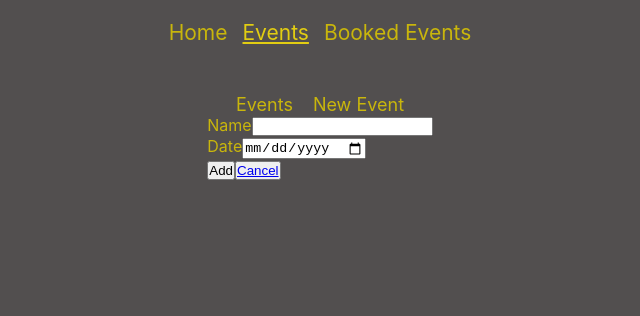
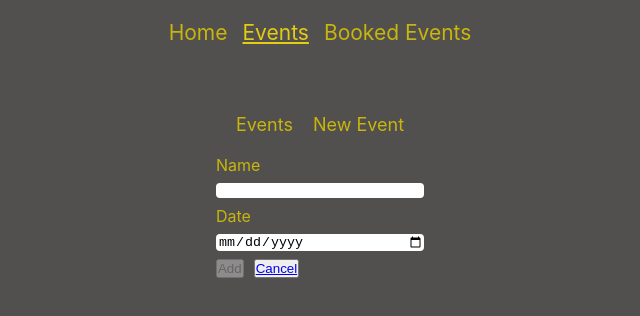
Before and after one commit to Thoss24/book-me-in-2-system, a React (Create React App) app: page /events/new-event in a window 1280 px wide. Shown: the top 316 px of the page, without its empty margins (320-960 px from the left). Built offline with nearby package versions, Linux system fonts and the light colour scheme.

Commit message:
Added booked events put request and rendering

```diff
--- a/src/components/events_elements/edit_event_elements/EditEventForm.js
+++ b/src/components/events_elements/edit_event_elements/EditEventForm.js
@@ -1,14 +1,15 @@
 import { Form } from "react-router-dom";
-import { Link } from "react-router-dom";
 import useFormInput from "../../../hooks/use-form-input";
 import useValidateForm from "../../../hooks/use-validate-form";
 import classes from "./EditEventForm.module.css";
+import { Link } from "react-router-dom";
 
 const EditEventForm = (props) => {
 
     const { nameIsValid, dateIsValid } = useValidateForm()
 
     const {
+        inputValue: nameInputValue,
         inputInvalid: nameInputInvalid,
         handleChangeInput: handleNameChange,
         handleIsTouched: handleNameIsTouched,
@@ -27,23 +28,31 @@ const EditEventForm = (props) => {
         handleDateReset()
     };
 
-    const formIsValid = !nameInputInvalid && !dateInputInvalid;
     const nameInputIsValid = nameInputInvalid ? classes.invalid : classes.valid;
     const dateInputIsValid = dateInputInvalid ? classes.invalid : classes.valid;
+    //const formIsValid = !nameInputInvalid && !dateInputInvalid;
+
+    let formIsValid = false;
+
+    if (!nameInputInvalid && nameInputValue.length > 0) {
+        formIsValid = true
+    }
 
     return (
-        <Form method="PATCH" onSubmit={submitFormHandler}>
+        <Form method="PATCH" onSubmit={submitFormHandler} className={classes['edit-event-form']}>
             <h1>Edit Event Page</h1>
-            <div>
-                <label htmlFor=""></label>
+            <div className={classes['input-section']}>
+                <label htmlFor="name">Name</label>
                 <input className={nameInputIsValid} type="text" name="name" onChange={handleNameChange} onBlur={handleNameIsTouched} defaultValue={props.name}/>
             </div>
-            <div>
-                <label htmlFor=""></label>
+            <div className={classes['input-section']}>
+                <label htmlFor="date">Date</label>
                 <input className={dateInputIsValid} type="date" name="date" onChange={handleDateChange} onBlur={handleDateIsTouched} defaultValue={props.date}/>
             </div>
+            <div className={classes.buttons}>
             <button type="submit" disabled={!formIsValid}>Done</button>
-            <button type="none"><Link to={'..'}>Cancel</Link></button>
+            <button type="none" ><Link to={'/events'}>Cancel</Link></button>
+            </div>
         </Form>
     )
 };
--- a/src/components/events_elements/edit_event_elements/EditEventForm.module.css
+++ b/src/components/events_elements/edit_event_elements/EditEventForm.module.css
@@ -1,3 +1,28 @@
+.edit-event-form {
+    display: flex;
+    flex-direction: column;
+    justify-content: center;
+    gap: 8px;
+}
+
+.input-section {
+    display: flex;
+    flex-direction: column;
+    gap: 8px;
+}
+
+.input-section input {
+    border: none;
+    border-radius: 4px;
+    padding-left: 2px;
+}
+
+.buttons {
+    display: flex;
+    flex-direction: row;
+    gap: 10px;
+}
+
 .invalid {
     color: red;
     background-color: lightsalmon;
--- a/src/components/events_elements/new_events/NewEventForm.js
+++ b/src/components/events_elements/new_events/NewEventForm.js
@@ -1,6 +1,7 @@
-import { Form, Link } from "react-router-dom";
+import { Form } from "react-router-dom";
 import useFormInput from "../../../hooks/use-form-input";
 import useValidateForm from "../../../hooks/use-validate-form";
+import { Link } from "react-router-dom";
 import classes from "./NewEventForm.module.css";
 
 const NewEventForm = () => {
@@ -8,6 +9,7 @@ const NewEventForm = () => {
     const  { nameIsValid, dateIsValid } = useValidateForm();
 
     const {
+      inputValue: nameInputValue,
       inputInvalid: nameInputInvalid,
       handleChangeInput: nameChangeInput,
       handleIsTouched: nameIsTouched,
@@ -26,23 +28,28 @@ const NewEventForm = () => {
       dateHandleReset()
     };
 
-  const formIsValid = !nameInputInvalid && !dateInputInvalid;
   const nameInputIsValid = nameInputInvalid ? classes.invalid : classes.valid;
   const dateInputIsValid = dateInputInvalid ? classes.invalid : classes.valid;
 
+  let formIsValid = false;
+
+  if (!nameInputInvalid && nameInputValue.length > 0) {
+      formIsValid = true
+  };
+
   return (
-    <Form method="POST" onSubmit={submitFormHandler}>
-      <div>
+    <Form method="POST" onSubmit={submitFormHandler} className={classes['new-event-form']}>
+      <div className={classes['input-section']}>
         <label htmlFor="">Name</label>
         <input className={nameInputIsValid} type="text" name="name" onChange={nameChangeInput} onBlur={nameIsTouched}/>
       </div>
-      <div>
+      <div className={classes['input-section']}>
         <label htmlFor="">Date</label>
         <input className={dateInputIsValid} type="date" name="date" onChange={dateChangeInput} onBlur={dateIsTouched}/>
       </div>
-      <div>
+      <div className={classes.buttons}>
         <button type="submit" disabled={!formIsValid}>Add</button>
-        <button type="none"><Link to={'..'} relative="path">Cancel</Link></button>
+        <button type="none" text={'Cancel'}><Link to={'/events'}>Cancel</Link></button>
       </div>
     </Form>
   );
--- a/src/components/events_elements/new_events/NewEventForm.module.css
+++ b/src/components/events_elements/new_events/NewEventForm.module.css
@@ -1,3 +1,28 @@
+.new-event-form {
+    display: flex;
+    flex-direction: column;
+    justify-content: center;
+    gap: 8px;
+}
+
+.input-section {
+    display: flex;
+    flex-direction: column;
+    gap: 8px;
+}
+
+.input-section input {
+    border: none;
+    border-radius: 4px;
+    padding-left: 2px;
+}
+
+.buttons {
+    display: flex;
+    flex-direction: row;
+    gap: 10px;
+}
+
 .invalid {
     color: red;
     background-color: lightsalmon;
--- a/src/components/navigation/BookedEventsNavigation.module.css
+++ b/src/components/navigation/BookedEventsNavigation.module.css
@@ -2,6 +2,7 @@
     display: flex;
     justify-content: center;
     align-items: center;
+    padding: 20px;
 }
 
 .booked-events-nav ul li {
--- a/src/components/navigation/EventsNavigation.module.css
+++ b/src/components/navigation/EventsNavigation.module.css
@@ -2,6 +2,7 @@
     display: flex;
     justify-content: center;
     align-items: center;
+    padding: 20px;
 }
 
 .events-nav ul li{
--- a/src/components/ui/Button.js
+++ b/src/components/ui/Button.js
@@ -3,7 +3,7 @@ import classes from "./Button.module.css";
 
 const Button = (props) => {
     return (
-        <button className={classes.button} onSubmit={props.onsubmit} onClick={props.onclick}><Link to={props.link}>{props.text}</Link></button>
+        <button disabled={props.disable} className={classes.button} onSubmit={props.onsubmit} onClick={props.onclick}><Link to={props.link}>{props.text}</Link></button>
     )
 };
 
--- a/src/routes/events_pages/EventDetailPage.js
+++ b/src/routes/events_pages/EventDetailPage.js
@@ -1,17 +1,21 @@
 // third party imports
 import { defer, Await, useSubmit, redirect, useRouteLoaderData } from "react-router-dom";
 import { Suspense, useEffect } from "react";
-import { useDispatch } from "react-redux";
+import { useDispatch, useSelector } from "react-redux";
 // local files - components
 import PageHeading from "../../components/ui/PageHeading";
 import EventDetails from "../../components/events_elements/event_elements/EventDetails";
 import MainContentWrapper from "../../components/wrapper/MainContentWrapper";
 import getBookedEventsData from './../../store/booked_events_actions';
+import { addEventData } from "./../../store/booked_events_actions";
 // fetched data
 import fetchEvent from "../../utility/fetch-event-data";
 
 const EventDetailPage = () => {
   const { event } = useRouteLoaderData("events-details");
+
+  const bookedEvents = useSelector(state => state.bookedEvents.bookedEvents);
+  console.log(bookedEvents)
 
   const submit = useSubmit();
 
@@ -29,6 +33,10 @@ const EventDetailPage = () => {
   useEffect(() => {
       dispatch(getBookedEventsData)
   }, [dispatch])
+
+  useEffect(() => {
+    addEventData(bookedEvents)
+  }, [bookedEvents])
 
   return (
     <MainContentWrapper>
--- a/src/store/booked_events_actions.js
+++ b/src/store/booked_events_actions.js
@@ -12,4 +12,20 @@ const getBookedEventsData = async (dispatch) => {
     dispatch(bookedEventsActions.replaceBookedEvents(data))
 };
 
-export default getBookedEventsData
+export const addEventData = async (cart) => {
+
+    const response = await fetch('https://react-http-6cb96-default-rtdb.europe-west1.firebasedatabase.app/booked-events.json', {
+        method: 'PUT',
+        body: JSON.stringify(cart)
+    });
+
+    if (!response.ok) {
+        throw new Error("Could not load cart!")
+    }
+
+
+
+
+};
+
+export default getBookedEventsData;
--- a/src/store/booked_events_slice.js
+++ b/src/store/booked_events_slice.js
@@ -10,29 +10,29 @@ const bookedEventsSlice = createSlice({
   initialState: defaultBookedEventsState,
   reducers: {
     replaceBookedEvents(state, action) {
-        console.log(typeof action.payload)
       state.bookedEvents = action.payload;
-      console.log(state.bookedEvents)
     },
     addEvent(state, action) {
-        // console.log("before", current(state.bookedEvents))
-        // state.bookedEvents.push({name: "test"})
-        // console.log("after", current(state.bookedEvents))
-
-
       const bookedEventsObj = Object.entries(current(state.bookedEvents));
       const bookedEvents = [];
+
       for (const i in bookedEventsObj) {
-        //console.log(bookedEventsObj[i][1])
         bookedEvents[i] = bookedEventsObj[i][1];
       }
+
       const existingBookedEventIndex = bookedEvents.findIndex(
         (event) => event.name === action.payload.name
       );
+
       const existingCartItem = bookedEvents[existingBookedEventIndex]
+
       if (existingCartItem) {
         alert("This event has already been booked")
+      } else {
+        bookedEvents.push(action.payload)
+        state.bookedEvents = bookedEvents
       }
+
     },
     removeEvent(state, action) {},
   },
```
